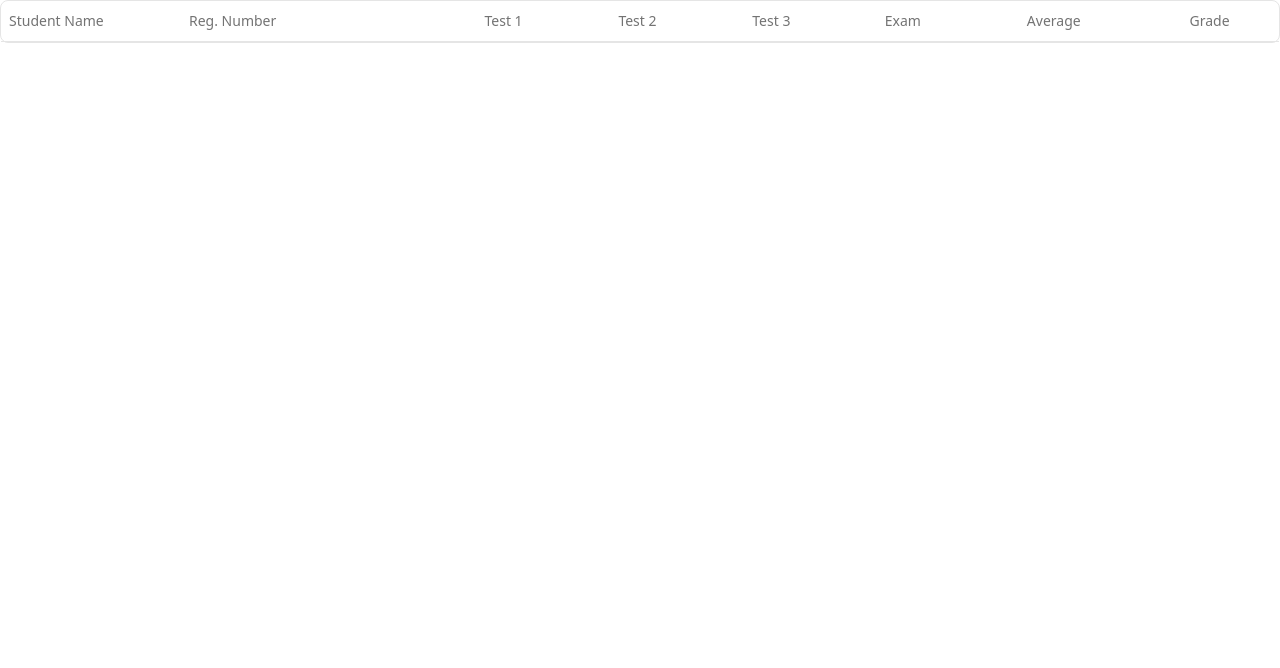
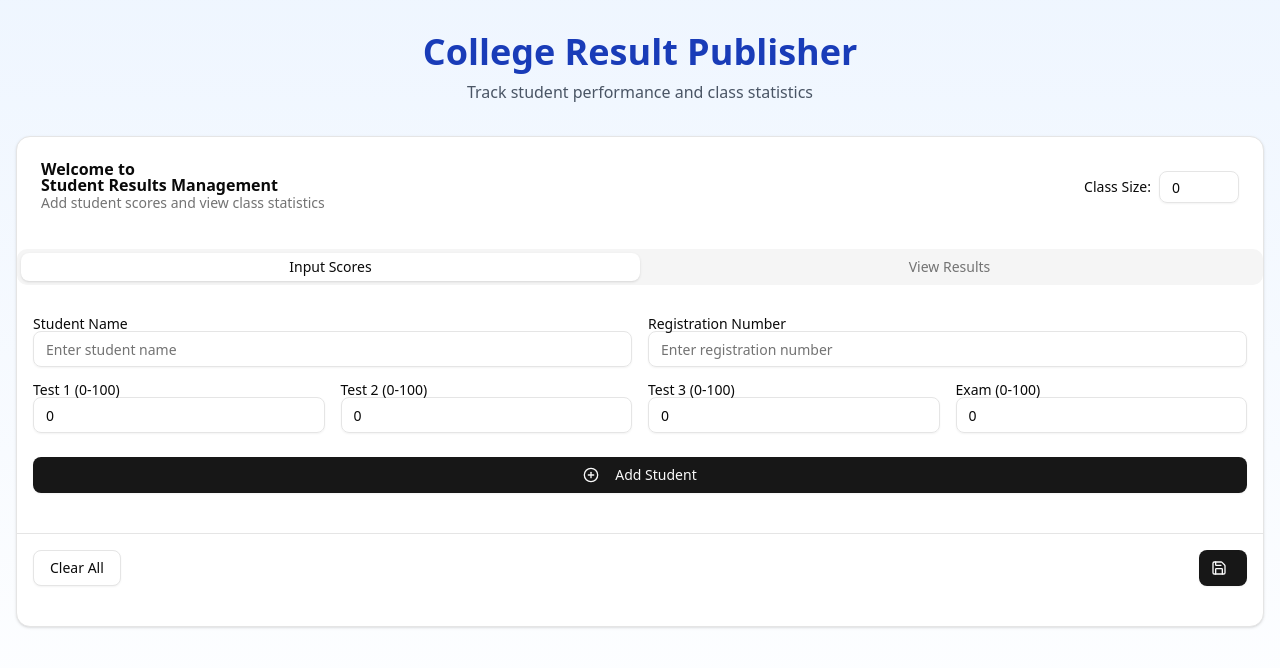
Before and after one commit to mrauthentik/school-result-publisher, a React (Vite) app: page / in a window 1280 px wide. Shown: the top 668 px of the page. Built offline with nearby package versions, Linux system fonts and the light colour scheme.

Commit message:
Refactor App component to render Home page; create Home component to display ResultPublisher and introductory content

```diff
--- a/src/App.tsx
+++ b/src/App.tsx
@@ -1,12 +1,10 @@
 import './App.css'
-
-import { StudentResultsTable } from './components/StudentResultTabel'
+import Home from './page'
 
 function App() {
   return (
     <div>
-
-      <StudentResultsTable students={[]} />
+      <Home />
     </div>
   )
 }
--- /dev/null
+++ b/src/page.tsx
@@ -0,0 +1,17 @@
+import { ResultPublisher } from "./components/ResultPublisher"
+
+export default function Home() {
+  return (
+    <main className="min-h-screen bg-gradient-to-b from-blue-50 to-white dark:from-gray-900 dark:to-gray-950">
+      <div className="container mx-auto px-4 py-8">
+        <h1 className="text-3xl md:text-4xl font-bold text-center text-blue-800 dark:text-blue-400 mb-2">
+          College Result Publisher
+        </h1>
+        <p className="text-gray-600 dark:text-gray-400 text-center mb-8">
+          Track student performance and class statistics
+        </p>
+        <ResultPublisher />
+      </div>
+    </main>
+  )
+}
```
